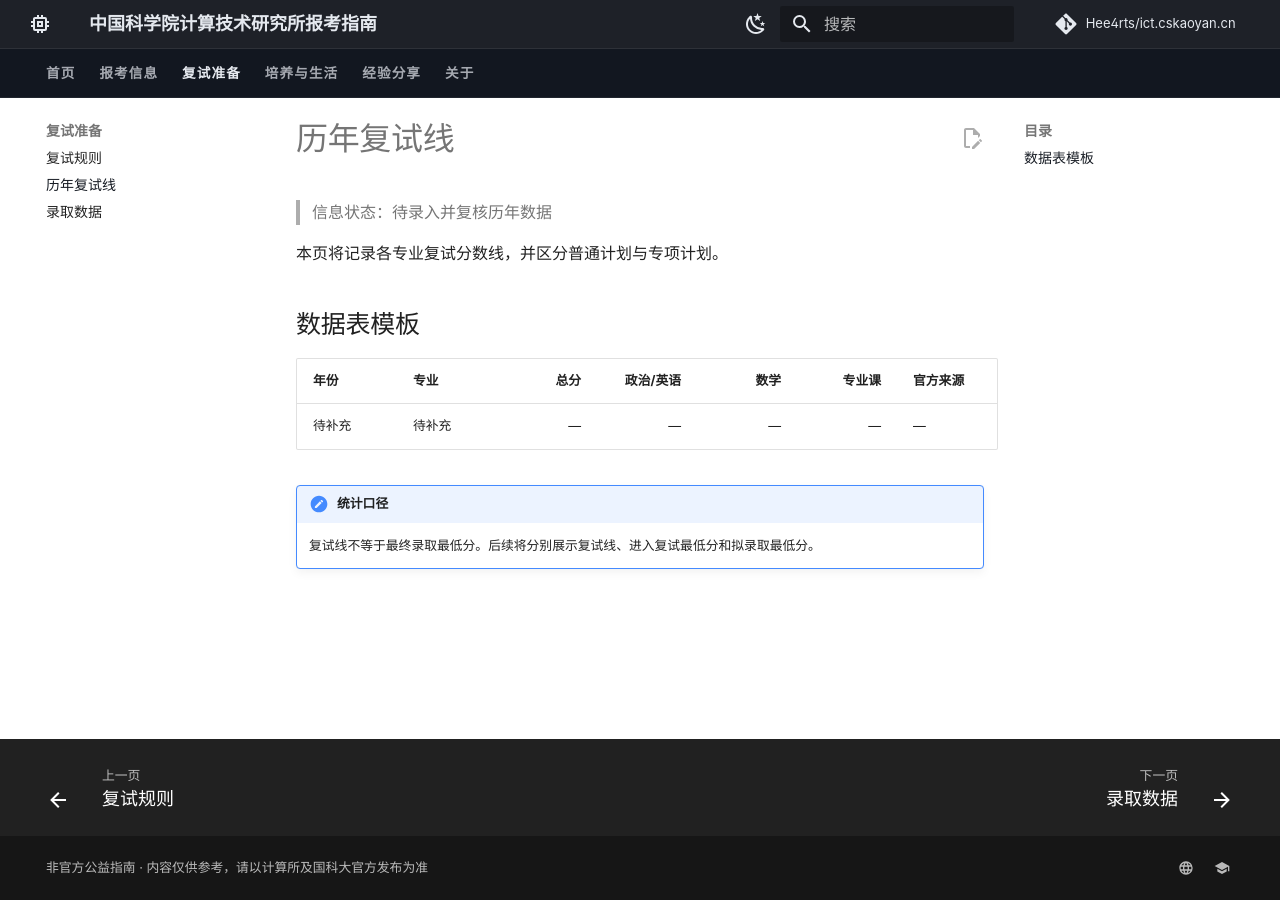
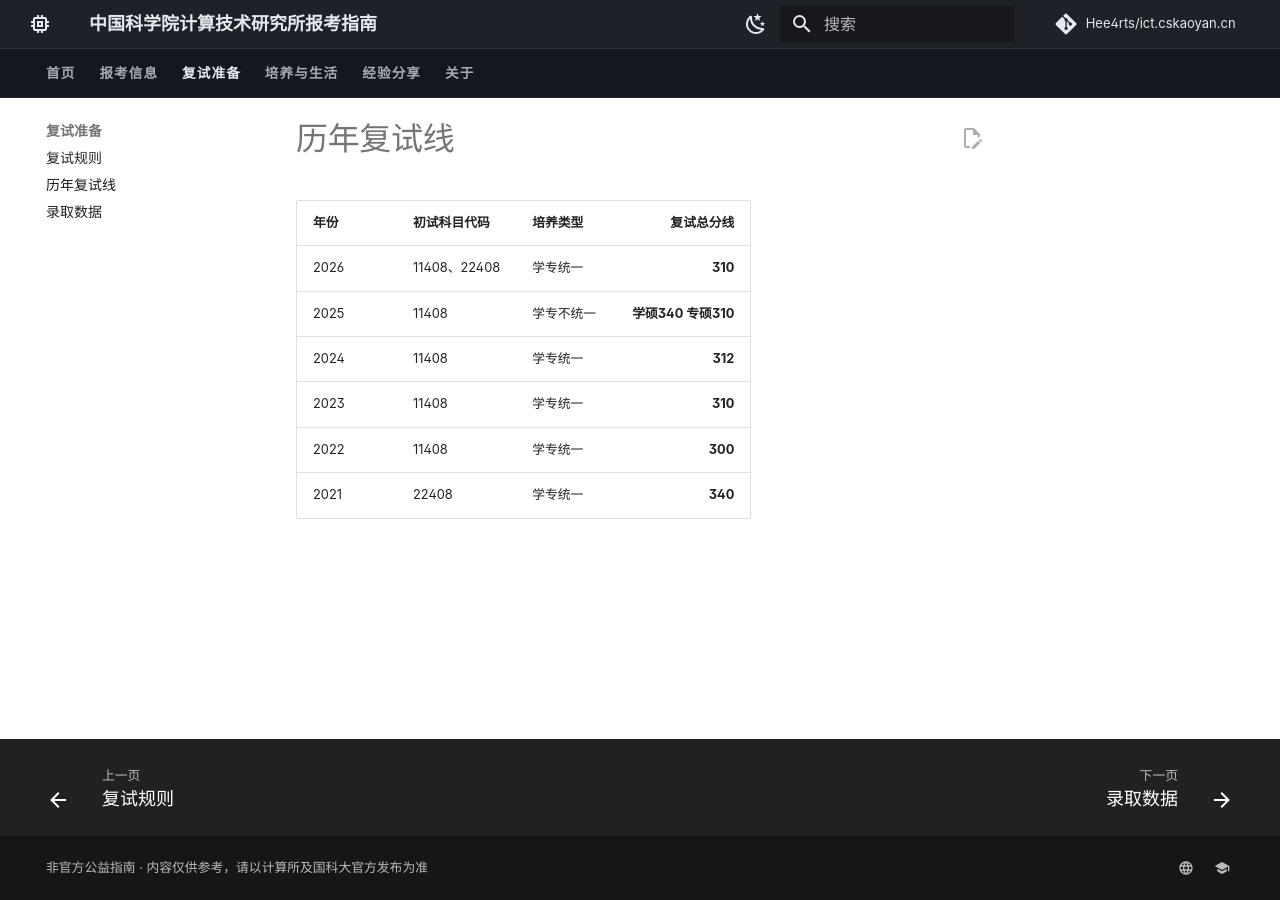
Before and after one commit to Hee4rts/ict.cskaoyan.cn, an MkDocs documentation site: the page built from docs/复试准备/历年复试线.md, in a window 1280 px wide. Built offline with MkDocs 1.6.1 and Material for MkDocs 9.7.7, drawn with Linux system fonts in a browser that asks for light colours; comment, search, counter and statistics services are not loaded.

Commit message:
添加历年复试线

```diff
--- a/docs/复试准备/历年复试线.md
+++ b/docs/复试准备/历年复试线.md
@@ -1,14 +1,10 @@
 # 历年复试线
 
-> 信息状态：待录入并复核历年数据
-
-本页将记录各专业复试分数线，并区分普通计划与专项计划。
-
-## 数据表模板
-
-| 年份 | 专业 | 总分 | 政治/英语 | 数学 | 专业课 | 官方来源 |
-| --- | --- | ---: | ---: | ---: | ---: | --- |
-| 待补充 | 待补充 | — | — | — | — | — |
-
-!!! note "统计口径"
-    复试线不等于最终录取最低分。后续将分别展示复试线、进入复试最低分和拟录取最低分。
+| 年份 | 初试科目代码 | 培养类型 | 复试总分线 |
+| --- | --- | --- | ---: |
+| 2026 | 11408、22408 | 学专统一| **310** |
+| 2025 | 11408 | 学专不统一| **学硕340 专硕310** |
+| 2024 | 11408 | 学专统一 | **312** |
+| 2023 | 11408 | 学专统一 | **310** |
+| 2022 | 11408 | 学专统一 | **300** |
+| 2021 | 22408 | 学专统一 | **340** |
```
